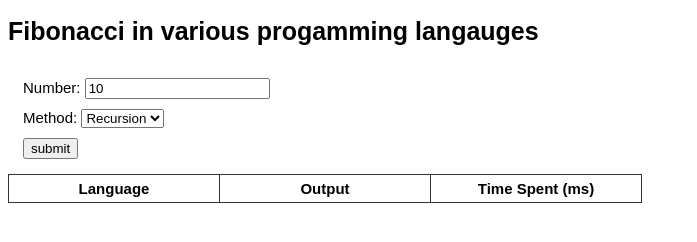
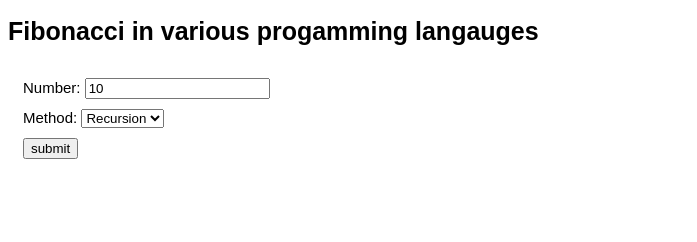
Before and after one commit to VLMH/fibonacci, a website: page fibonacci.html in a window 1280 px wide. Shown: the whole page, without its empty margins (0-697 px from the left). Drawn offline with Linux system fonts and the light colour scheme.

Commit message:
minor layout changes

```diff
--- a/fibonacci.html
+++ b/fibonacci.html
@@ -55,7 +55,7 @@
         </div>
     </form>
 
-    <table id="print">
+    <table id="print" class="hidden">
         <tr>
             <th>Language</th>
             <th>Output</th>
@@ -86,7 +86,6 @@
 
     ws.onmessage = function(event) {
         var data = JSON.parse(event.data);
-        console.log(event.data);
 
         var elTable = document.querySelector('#print');
         var elRow = document.createElement('tr');
@@ -100,6 +99,7 @@
 
         elRow.innerHTML = elLang.outerHTML + elOutput.outerHTML + elTime.outerHTML;
         elTable.innerHTML += elRow.outerHTML;
+        elTable.classList.remove('hidden');
     };
 </script>
 
```
